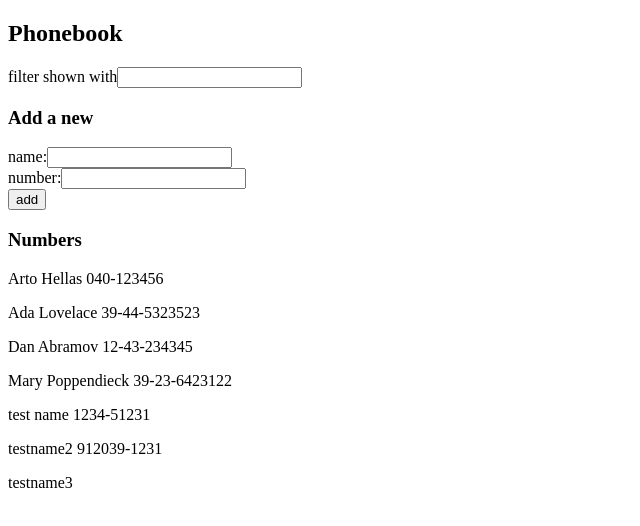
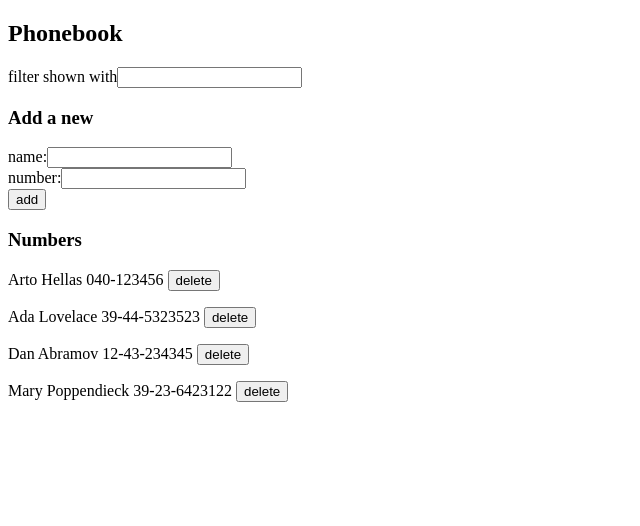
Before and after one commit to Abdk06/FullstackOpen-Solutions, a React (Vite) app in the folder part2/phonebook/: page / in a window 1280 px wide. Shown: the top 526 px of the page, without its empty margins (0-640 px from the left). Built offline with nearby package versions, Linux system fonts and the light colour scheme; data requests are answered from the project's data file.

Commit message:
Added solution for 2.14

```diff
--- a/part2/phonebook/db.json
+++ b/part2/phonebook/db.json
@@ -19,21 +19,6 @@
       "name": "Mary Poppendieck",
       "number": "39-23-6423122",
       "id": "4"
-    },
-    {
-      "name": "test name",
-      "number": "1234-51231",
-      "id": "2E28XJXFEZA"
-    },
-    {
-      "name": "testname2",
-      "number": "912039-1231",
-      "id": "Yn0PBuIJf6U"
-    },
-    {
-      "name": "testname3",
-      "number": "",
-      "id": "H3i19a47nIM"
     }
   ],
   "$schema": "./node_modules/json-server/schema.json"
--- a/part2/phonebook/src/App.jsx
+++ b/part2/phonebook/src/App.jsx
@@ -36,7 +36,7 @@ const App = () => {
       number: newNum,
     };
 
-    servicePerson.add(newPerson).then((addedPerson) => {
+    servicePerson.addPerson(newPerson).then((addedPerson) => {
       setPersons(persons.concat(addedPerson));
       setNewName("");
       setNewNum("");
@@ -45,6 +45,14 @@ const App = () => {
 
   const handleFilterChange = (event) => {
     setNewFilter(event.target.value);
+  };
+
+  const deletePerson = (person) => {
+    if (confirm(`Delete ${person.name}?`)) {
+      servicePerson.deletePerson(person.id).then((deletedPerson) => {
+        setPersons(persons.filter((person) => person.id != deletedPerson.id));
+      });
+    }
   };
 
   return (
@@ -60,7 +68,11 @@ const App = () => {
         valueNum={newNum}
       ></PersonForm>
       <h3>Numbers</h3>
-      <Persons persons={persons} filter={newFilter}></Persons>
+      <Persons
+        persons={persons}
+        filter={newFilter}
+        onClick={deletePerson}
+      ></Persons>
     </div>
   );
 };
--- a/part2/phonebook/src/components/Persons.jsx
+++ b/part2/phonebook/src/components/Persons.jsx
@@ -7,7 +7,8 @@ const Persons = (props) => {
         )
         .map((person) => (
           <p key={person.name}>
-            {person.name} {person.number}
+            {person.name} {person.number}{" "}
+            <button onClick={() => props.onClick(person)}> delete</button>
           </p>
         ))}
     </div>
--- a/part2/phonebook/src/services/persons.js
+++ b/part2/phonebook/src/services/persons.js
@@ -4,7 +4,10 @@ const db = "http://localhost:3001/persons";
 
 const getAll = () => axios.get(db).then((response) => response.data);
 
-const add = (newPerson) =>
+const addPerson = (newPerson) =>
   axios.post(db, newPerson).then((response) => response.data);
 
-export default { getAll, add };
+const deletePerson = (id) =>
+  axios.delete(`${db}/${id}`).then((response) => response.data);
+
+export default { getAll, addPerson, deletePerson };
```
